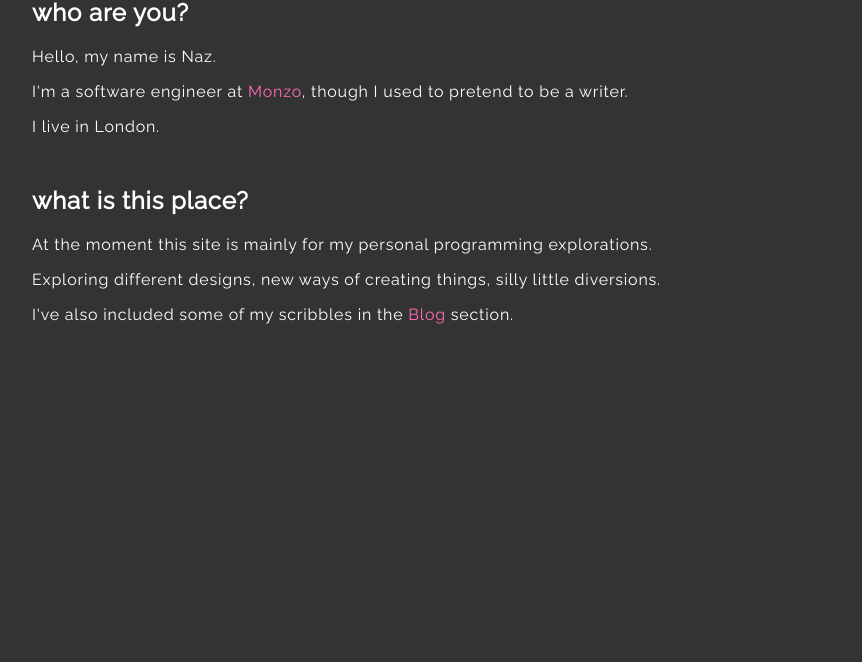
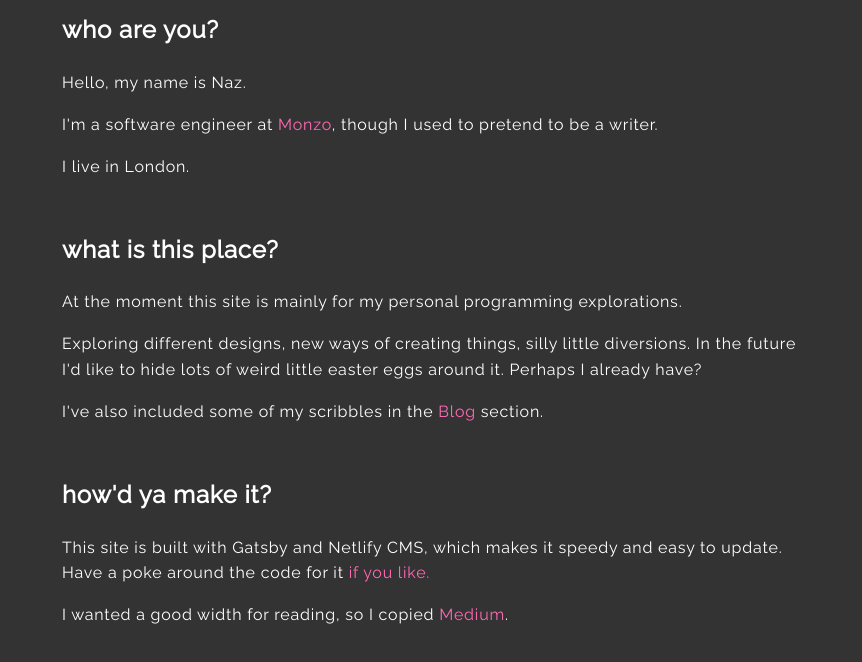
Before and after one commit to nazwhale/mysite, a Gatsby site: page / in a window 1280 px wide. Shown: the part 184-846 px from the top of the page, without its empty margins (208-1070 px from the left). Before the commit the page ends 800 px from the top, so only its background shows below. Built offline with nearby package versions, Linux system fonts and the light colour scheme; Gatsby itself is replaced by a stand-in of ours.

Commit message:
update line height

```diff
--- a/src/components/all.sass
+++ b/src/components/all.sass
@@ -6,8 +6,10 @@ $text-color: white
 $link-color: hotpink
 $active-color: #FF8A76
 
+// line height is the golden ratio, why not eh
 body
   font: 100% $font-family-code
+  line-height: 1.618
   letter-spacing: 0.05em
   color: $text-color
   background-color: $primary-color
@@ -31,7 +33,7 @@ button
 .all-content
   display: grid
   grid-template-rows: 80px auto 50px
-  grid-template-columns: auto 800px auto
+  grid-template-columns: auto 740px auto
 
 .navbar
   align-self: center
--- a/src/pages/index.js
+++ b/src/pages/index.js
@@ -32,7 +32,8 @@ export default class IndexPage extends React.Component {
           </p>
           <p>
             Exploring different designs, new ways of creating things, silly
-            little diversions.
+            little diversions. In the future I'd like to hide lots of weird
+            little easter eggs around it. Perhaps I already have?
           </p>
           <p>
             I've also included some of my scribbles in the{" "}
@@ -40,6 +41,31 @@ export default class IndexPage extends React.Component {
             section.
           </p>
         </div>
+        <div className="content-block">
+          <h2>how'd ya make it?</h2>
+          <p>
+            This site is built with Gatsby and Netlify CMS, which makes it
+            speedy and easy to update. Have a poke around the code for it{" "}
+            <a
+              href="https://github.com/nazwhale/mysite"
+              target="_blank"
+              rel="noopener noreferrer"
+            >
+              if you like.
+            </a>
+          </p>
+          <p>
+            I wanted a good width for reading, so I copied{" "}
+            <a
+              href="https://medium.com"
+              target="_blank"
+              rel="noopener noreferrer"
+            >
+              Medium
+            </a>
+            .
+          </p>
+        </div>
       </Layout>
     );
   }
```
